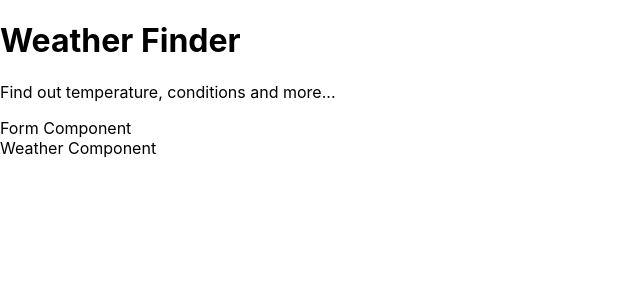
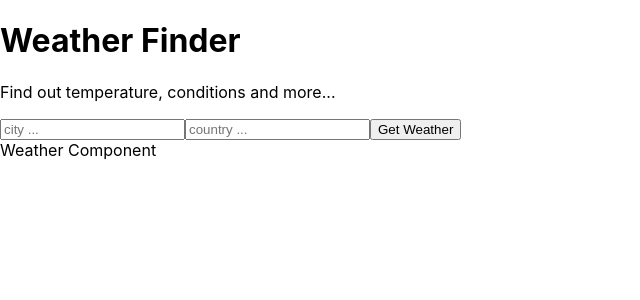
Before and after one commit to Arthur1122/Reactjs_app_about_weather, a React (Create React App) app: page / in a window 1280 px wide. Shown: the top 300 px of the page, without its empty margins (0-640 px from the left). Built offline with nearby package versions, Linux system fonts and the light colour scheme.

Commit message:
Read weather from weather API and created from

```diff
--- a/src/App.js
+++ b/src/App.js
@@ -4,12 +4,29 @@
 import Form from "./components/Form";
 import Weather from "./components/Weather";
 
+const API_KEY = "3585775f387b0d0cba6c5b3dc41b8167";
+
 class App extends React.Component {
+  getWeather = async e => {
+    e.preventDefault();
+    const city = e.target.elements.city.value;
+    const country = e.target.elements.country.value;
+    const api_call = await fetch(
+      "http://api.openweathermap.org/data/2.5/weather?q=" +
+        city +
+        "," +
+        country +
+        "&APPID=0cc05788446f27a0f300d1044102a320"
+    );
+    const data = await api_call.json();
+    console.log(data);
+  };
+
   render() {
     return (
       <div>
         <Titles />
-        <Form />
+        <Form getWeather={this.getWeather} />
         <Weather />
       </div>
     );
--- a/src/components/Form.js
+++ b/src/components/Form.js
@@ -2,7 +2,15 @@
 
 class Form extends React.Component {
   render() {
-    return <div>Form Component</div>;
+    return (
+      <div>
+        <form onSubmit={this.props.getWeather}>
+          <input type="text" name="city" placeholder="city ..." />
+          <input type="text" name="country" placeholder="country ..." />
+          <button>Get Weather</button>
+        </form>
+      </div>
+    );
   }
 }
 
```
